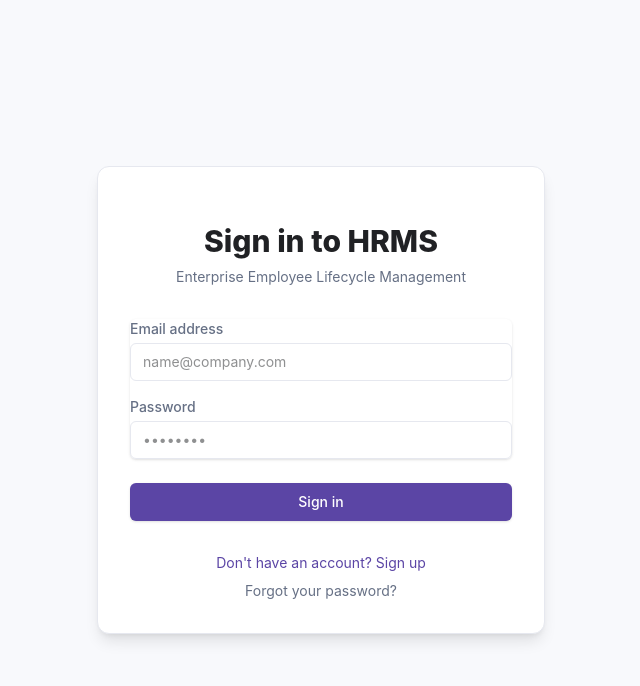
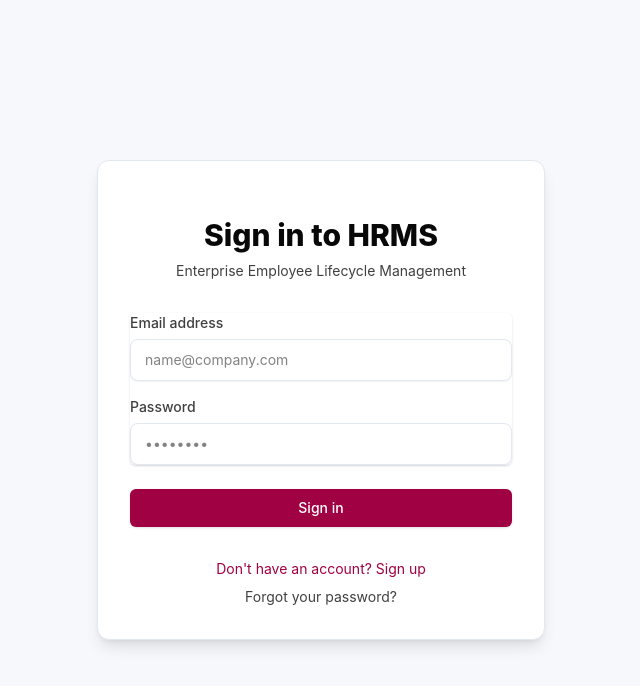
Before and after one commit to lumoradgtal-ui/Employee-onboarding, a React (Vite) app in the folder frontend/: page /audit in a window 1280 px wide. Shown: the top 686 px of the page, without its empty margins (319-959 px from the left). Built offline with nearby package versions, Linux system fonts and the light colour scheme.

Commit message:
Apply CypherSwift design system & theme colors across HRMS platform

```diff
--- a/frontend/src/components/Shell.tsx
+++ b/frontend/src/components/Shell.tsx
@@ -175,22 +175,31 @@
   return (
     <div className="flex h-screen bg-background">
       {/* Sidebar */}
-      <aside className="w-64 bg-dark text-white flex flex-col flex-shrink-0">
-        <div className="p-5 border-b border-white/10">
-          <div className="text-xl font-bold tracking-tight">HRMS Platform</div>
-          <div className="mt-2 flex items-center justify-between">
-            <span className="text-sm text-light truncate pr-2">{orgName || 'Organization'}</span>
-            <button onClick={handleChangeOrg} className="text-xs text-primary bg-white/10 hover:bg-white/20 px-2 py-1 rounded transition-colors" title="Change Organization">Change</button>
+      <aside className="w-64 bg-[#141414] border-r border-[#1D1D1D] text-white flex flex-col flex-shrink-0">
+        <div className="p-5 border-b border-white/10 bg-[#1D1D1D]/50">
+          <div className="flex items-center gap-2.5">
+            <div className="w-8 h-8 rounded-lg bg-gradient-to-br from-[#A00142] to-[#3843C1] flex items-center justify-center font-bold text-white shadow-md">
+              CS
+            </div>
+            <div className="text-lg font-extrabold tracking-tight bg-gradient-to-r from-white via-gray-100 to-gray-300 bg-clip-text text-transparent">
+              HRMS Platform
+            </div>
+          </div>
+          <div className="mt-3 flex items-center justify-between">
+            <span className="text-xs text-gray-300 truncate pr-2 font-medium">{orgName || 'Organization'}</span>
+            <button onClick={handleChangeOrg} className="text-[11px] font-semibold text-[#FFB539] bg-white/10 hover:bg-white/20 px-2 py-0.5 rounded transition-colors" title="Change Organization">Change</button>
           </div>
         </div>
 
         <div className="flex-1 overflow-y-auto py-4">
-          <nav className="space-y-1 px-2">
+          <nav className="space-y-1 px-3">
             <NavLink
               to="/"
               className={({ isActive }) =>
-                `group flex items-center px-2 py-2 text-sm font-medium rounded-md transition-colors ${
-                  isActive ? 'bg-primary text-white' : 'text-light hover:bg-white/10 hover:text-white'
+                `group flex items-center px-3 py-2.5 text-sm font-semibold rounded-lg transition-all duration-200 ${
+                  isActive
+                    ? 'bg-gradient-to-r from-[#A00142] to-[#710171] text-white shadow-md border-l-4 border-[#FFB539]'
+                    : 'text-gray-300 hover:bg-white/10 hover:text-white'
                 }`
               }
             >
@@ -199,7 +208,7 @@
             </NavLink>
 
             <div className="pt-4 pb-2">
-              <p className="px-3 text-xs font-semibold text-white/50 uppercase tracking-wider">
+              <p className="px-3 text-[11px] font-bold text-[#FFB539] uppercase tracking-wider">
                 Modules
               </p>
             </div>
@@ -211,12 +220,14 @@
                   key={m.path}
                   to={m.path}
                   className={({ isActive }) =>
-                    `group flex items-center px-2 py-2 text-sm font-medium rounded-md transition-colors ${
-                      isActive ? 'bg-primary text-white' : 'text-light hover:bg-white/10 hover:text-white'
+                    `group flex items-center px-3 py-2.5 text-sm font-semibold rounded-lg transition-all duration-200 ${
+                      isActive
+                        ? 'bg-gradient-to-r from-[#A00142] to-[#710171] text-white shadow-md border-l-4 border-[#FFB539]'
+                        : 'text-gray-300 hover:bg-white/10 hover:text-white'
                     }`
                   }
                 >
-                  <Icon className="mr-3 flex-shrink-0 h-5 w-5 opacity-70 group-hover:opacity-100" />
+                  <Icon className="mr-3 flex-shrink-0 h-5 w-5 opacity-80 group-hover:opacity-100" />
                   {m.name}
                 </NavLink>
               );
@@ -224,10 +235,10 @@
           </nav>
         </div>
 
-        <div className="p-4 border-t border-white/10">
+        <div className="p-4 border-t border-white/10 bg-[#1D1D1D]/50">
           <button
             onClick={handleSignOut}
-            className="w-full flex items-center justify-center px-4 py-2 border border-transparent rounded-md shadow-sm text-sm font-medium text-white bg-white/10 hover:bg-white/20 transition-colors"
+            className="w-full flex items-center justify-center px-4 py-2 border border-white/10 rounded-lg shadow-sm text-sm font-semibold text-white bg-white/10 hover:bg-white/20 transition-colors"
           >
             Sign out
           </button>
--- a/frontend/src/index.css
+++ b/frontend/src/index.css
@@ -1,18 +1,21 @@
 @import "tailwindcss";
 
 @theme {
-  --color-primary: #5B45A5;
-  --color-dark: #453487;
-  --color-light: #F1EEFA;
-  --color-background: #F8F9FC;
+  --color-primary: #A00142;
+  --color-dark: #1D1D1D;
+  --color-sidebar: #141414;
+  --color-light: #FCE8EE;
+  --color-background: #F6F8FB;
   --color-card: #FFFFFF;
-  --color-text: #202124;
-  --color-secondary: #667085;
-  --color-border: #E6E8EF;
+  --color-text: #080809;
+  --color-secondary: #404040;
+  --color-border: #E2E8F0;
+  --color-accent: #3843C1;
+  --color-gold: #FFB539;
   --color-success: #16A34A;
   --color-warning: #F59E0B;
   --color-danger: #DC3545;
-  --color-info: #2563EB;
+  --color-info: #3843C1;
 }
 
 @layer base {
@@ -23,21 +26,26 @@
 
 @layer components {
   .btn {
-    @apply bg-primary text-white px-4 py-2 rounded-md hover:bg-dark transition-colors duration-200 font-medium text-sm focus:outline-none focus:ring-2 focus:ring-primary focus:ring-offset-2;
+    background: linear-gradient(90deg, #A00142 25.65%, rgba(65, 0, 94, 0.95) 100%);
+    @apply text-white px-4 py-2 rounded-lg transition-all duration-200 font-semibold text-sm shadow-md hover:shadow-lg hover:opacity-95 focus:outline-none focus:ring-2 focus:ring-primary focus:ring-offset-2 active:scale-[0.98];
+  }
+  .btn-primary {
+    background: linear-gradient(90deg, #A00142 25.65%, rgba(65, 0, 94, 0.95) 100%);
+    @apply text-white px-4 py-2 rounded-lg transition-all duration-200 font-semibold text-sm shadow-md hover:shadow-lg hover:opacity-95 focus:outline-none focus:ring-2 focus:ring-primary focus:ring-offset-2 active:scale-[0.98];
   }
   .btn-secondary {
-    @apply bg-white text-secondary border border-border px-4 py-2 rounded-md hover:bg-gray-50 transition-colors duration-200 font-medium text-sm focus:outline-none focus:ring-2 focus:ring-primary focus:ring-offset-2;
+    @apply bg-white text-secondary border border-border px-4 py-2 rounded-lg hover:bg-gray-50 transition-colors duration-200 font-medium text-sm focus:outline-none focus:ring-2 focus:ring-primary focus:ring-offset-2;
   }
   .btn-danger {
-    @apply bg-danger text-white px-4 py-2 rounded-md hover:bg-red-700 transition-colors duration-200 font-medium text-sm focus:outline-none focus:ring-2 focus:ring-danger focus:ring-offset-2;
+    @apply bg-danger text-white px-4 py-2 rounded-lg hover:bg-red-700 transition-colors duration-200 font-medium text-sm focus:outline-none focus:ring-2 focus:ring-danger focus:ring-offset-2;
   }
   .input {
-    @apply w-full border border-border rounded-md px-3 py-2 bg-white focus:outline-none focus:ring-2 focus:ring-primary focus:border-transparent transition-all duration-200 text-sm;
+    @apply w-full border border-border rounded-lg px-3.5 py-2.5 bg-white focus:outline-none focus:ring-2 focus:ring-primary focus:border-transparent transition-all duration-200 text-sm shadow-xs;
   }
   .card {
-    @apply bg-card rounded-lg border border-border p-5 shadow-sm;
+    @apply bg-card rounded-xl border border-border/80 p-6 shadow-sm hover:shadow-md transition-shadow duration-200;
   }
   .label {
-    @apply block text-sm font-medium text-secondary mb-1;
+    @apply block text-sm font-medium text-secondary mb-1.5;
   }
 }
```
